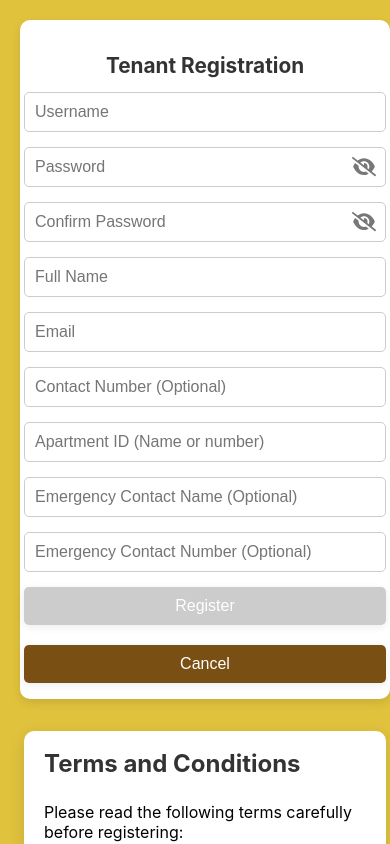
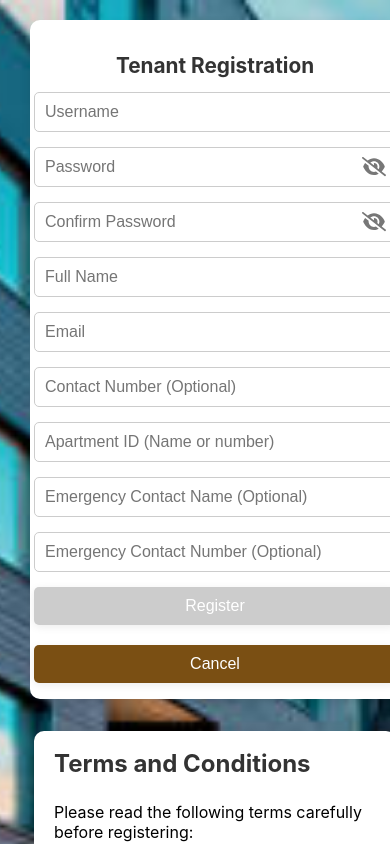
Before and after one commit to Noble636/Capstone2, a React (Create React App) app: page /register in a window 390 px wide. Built offline with nearby package versions, Linux system fonts and the light colour scheme.

Commit message:
Inital commit

```diff
--- a/src/components/Tenant/TenantRegister.js
+++ b/src/components/Tenant/TenantRegister.js
@@ -123,7 +123,17 @@ const TenantRegister = () => {
     };
 
     return (
-        <div className="tenant-register-container">
+        <div
+            className="tenant-register-container"
+            style={{
+                backgroundImage: "url('/Background/Background.jpg')",
+                backgroundSize: "cover",
+                backgroundPosition: "center",
+                backgroundRepeat: "no-repeat",
+                backgroundColor: "#e0c23d",
+                minHeight: "100vh"
+            }}
+        >
             <div className="tenant-register-box">
                 <h2>Tenant Registration</h2>
                 {registrationError && <div className="error-message">{registrationError}</div>}
@@ -249,7 +259,7 @@ const TenantRegister = () => {
                         <label>I have read and agree to the Terms and Conditions above</label>
                     </div>
                 </div>
-                <div className="privacy-warning-text" style={{ marginTop: "18px" }}>
+                <div className="privacy-warning-text">
                     <strong>Warning:</strong> No one will ever ask for your password—not the admin, not the developers, and not any staff. Never share your password with anyone for any reason. If someone asks for your password, please report it to management immediately.
                 </div>
             </div>
--- a/src/css/Tenant/TenantRegister.css
+++ b/src/css/Tenant/TenantRegister.css
@@ -258,33 +258,25 @@ html, body {
   .tenant-register-container {
     flex-direction: column !important;
     align-items: center !important;
+    justify-content: flex-start !important;
     gap: 32px !important;
     padding: 8px 0;
-    box-sizing: border-box;
-    justify-content: flex-start !important;
-    width: 100vw;
-    overflow-x: hidden;
+    min-height: 100vh;
   }
-
   .tenant-register-box,
   .terms-column {
-    width: 96vw !important;
+    width: 100% !important;
     max-width: 370px !important;
-    min-width: 0 !important;
-    margin-left: auto !important;
-    margin-right: auto !important;
+    margin: 0 auto !important;
     box-sizing: border-box;
     padding-left: 4px;
     padding-right: 4px;
   }
-
   .terms-box,
   .privacy-warning-text {
     width: 100% !important;
     max-width: 100% !important;
-    min-width: 0 !important;
-    margin-left: 0 !important;
-    margin-right: 0 !important;
+    margin: 0 !important;
     box-sizing: border-box;
   }
 }
```
